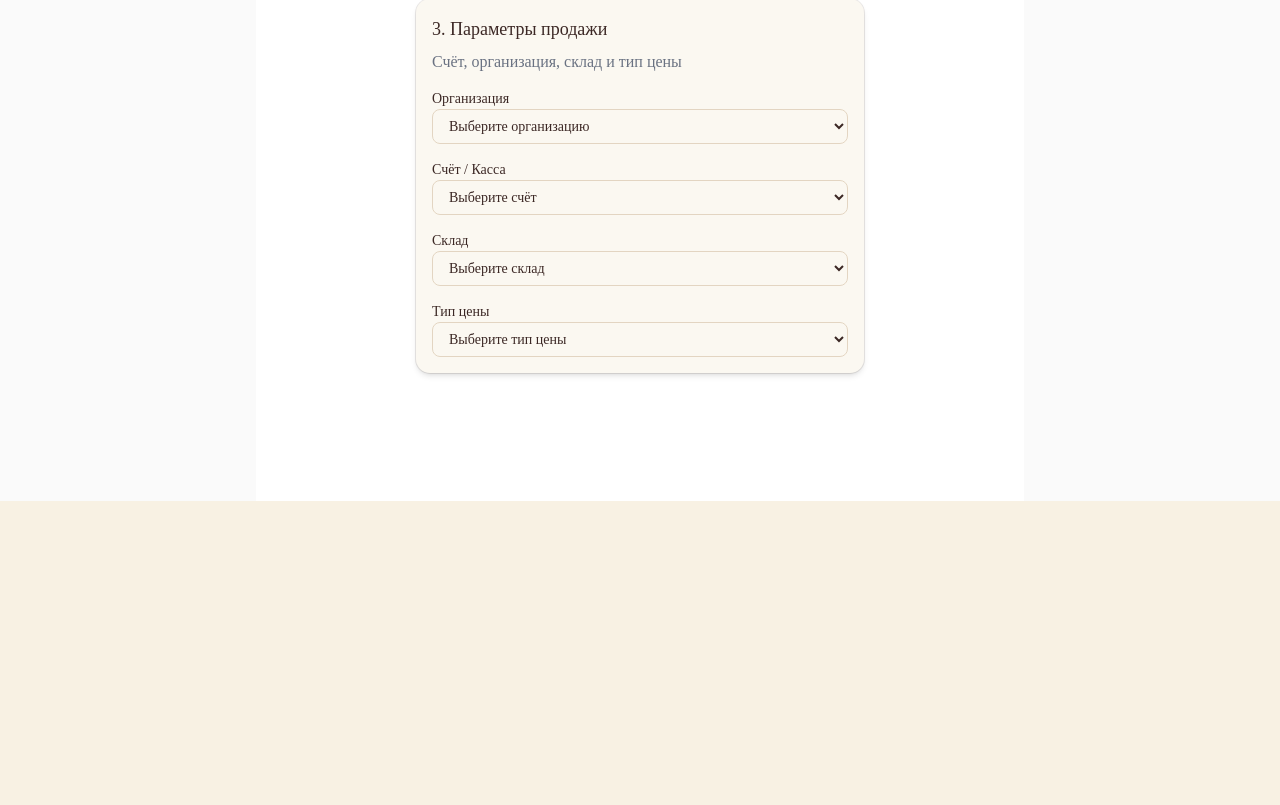
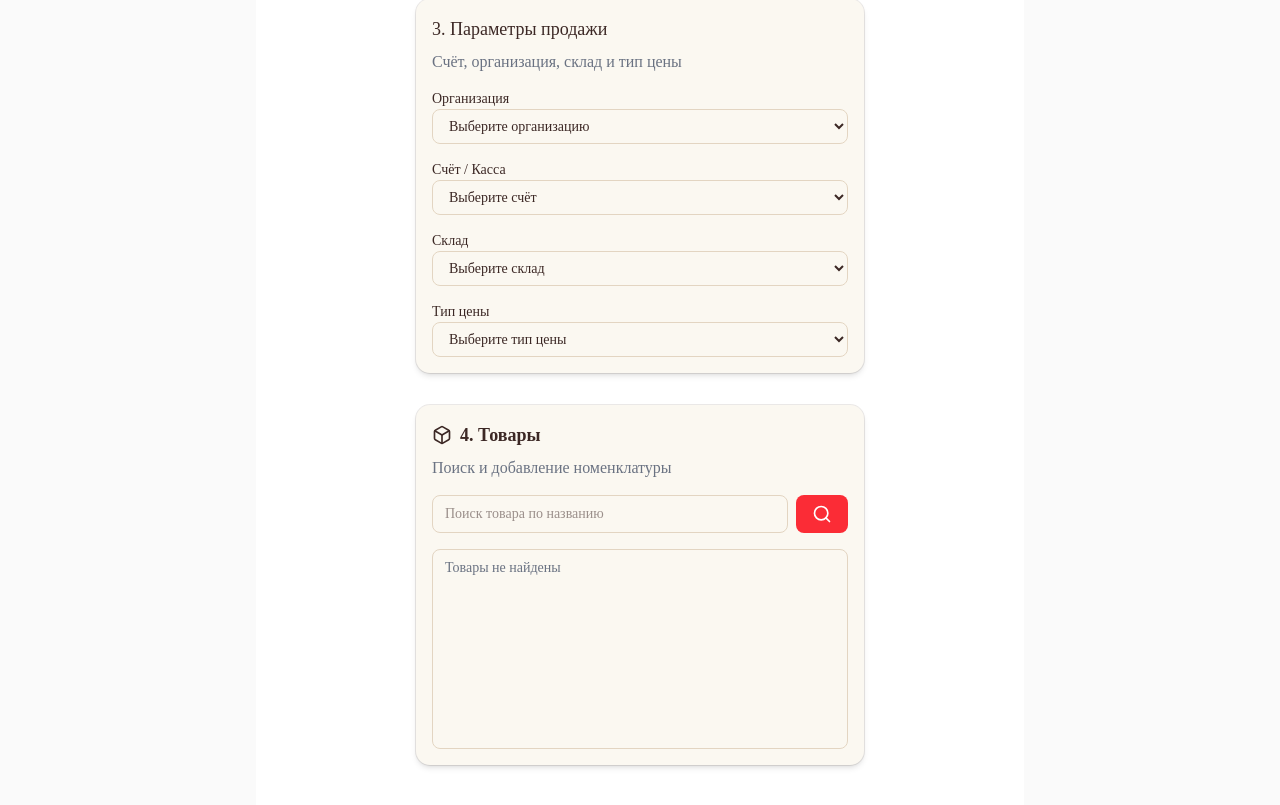
Before and after one commit to GalinaBagram1987/testJobTablecrm, a Next.js app in the folder my-next-app/: page / in a window 1280 px wide. Shown: the part 843-1648 px from the top of the page. Before the commit the page ends 1344 px from the top, so only its background shows below. Built offline with nearby package versions, Linux system fonts and the light colour scheme.

Commit message:
finally added seachProduct

```diff
--- a/my-next-app/app/page.js
+++ b/my-next-app/app/page.js
@@ -1,7 +1,8 @@
-import Image from "next/image";
 import Header from '@/components/Header'
 import SeachClient from "@/components/SeachClient";
 import SaleParameters from "@/components/SaleParameters";
+import ProductsSeach from "@/components/SeachProducts";
+
 
 export default function Home() {
   return (
@@ -11,6 +12,7 @@ export default function Home() {
           <Header />
           <SeachClient />
           <SaleParameters />
+          <ProductsSeach />
         </div>
       </main>
     </div>
--- a/my-next-app/components/SeachProducts.jsx
+++ b/my-next-app/components/SeachProducts.jsx
@@ -1,8 +1,11 @@
+'use client';
+
 import { useState } from 'react';
+import { Search } from 'lucide-react';
 import { useDispatch } from 'react-redux';
 import { addItem } from '@/store/orderSlice';
 import { searchNomenclature } from '@/lib/api/apiMethods';
-import { Plus, Box } from 'lucide-react'
+import { Box } from 'lucide-react'
 import {
   Card,
   CardContent,
@@ -14,9 +17,9 @@ const ProductsSeach = () => {
   const dispatch = useDispatch();
   const [ query, setQuery ] = useState('');
   const [ results, setResults ] = useState([]);
-  const [ isLoading, setLoading ] = useState(false); // флаг загрузки результатов поиска
+  const [ isLoading, setIsLoading ] = useState(false); // флаг загрузки результатов поиска
 
-  const handleSeach = async () => {
+  const handleSearch = async () => {
      if (!query.trim()) return;
     setIsLoading(true);
     try {
@@ -45,30 +48,42 @@ const ProductsSeach = () => {
     <CardHeader>
       <CardTitle className="space-y-2">
         <div className="flex items-center gap-2">
-            <Plus className="w-5 h-5" />
+          <Box className="w-5 h-5" />
           <h2 className="text-lg font-semibold">4. Товары</h2>
         </div>
-            <p className='text-gray-500 font-normal'>Поиск и добавление номенклатуры</p>
+        <p className="text-gray-500 font-normal">Поиск и добавление номенклатуры</p>
       </CardTitle>
     </CardHeader>
     <CardContent className="space-y-4">
-            <div>
+      <div className="flex gap-2">
         <input
           type="text"
           value={query}
           onChange={(e) => setQuery(e.target.value)}
+          onKeyDown={(e) => e.key === 'Enter' && handleSearch()}
           placeholder="Поиск товара по названию"
-                className="w-full px-3 py-2 border rounded-md"
+          className="flex-1 px-3 py-2 border rounded-md focus:ring-2 focus:ring-red-400/50"
         />
-            <button onClick={handleSearch} disabled={isLoading}>
-              {isLoading ? 'Поиск...' : 'Найти'}
+        <button
+          onClick={handleSearch}
+          disabled={isLoading}
+          className="px-4 py-2 bg-red-500 text-white rounded-md hover:bg-red-600 disabled:opacity-50 flex items-center justify-center"
+        >
+          {isLoading ? 'Поиск...' : <Search className="w-5 h-5" />}
         </button>
+      </div>
 
-          {results.length === 0 && !isLoading && <p>Товары не найдены</p>}
+      <div className="w-full px-3 py-2 border rounded-md min-h-[200px]">
+        {results.length === 0 && !isLoading && (
+          <p className="text-gray-500">Товары не найдены</p>
+        )}
         {results.map(item => (
           <div key={item.id} className="flex justify-between items-center border-b py-2">
-            <span>{item.name} – {item.price} ₽</span>
-            <button onClick={() => handleAdd(item)} className="bg-blue-500 text-white px-2 py-1 rounded">
+            <span>{item.name} – {item.price || 100} ₽</span>
+            <button
+              onClick={() => handleAdd(item)}
+              className="bg-red-500 text-white px-2 py-1 rounded hover:bg-red-600"
+            >
               Добавить
             </button>
           </div>
@@ -76,7 +91,7 @@ const ProductsSeach = () => {
       </div>
     </CardContent>
   </Card>
-  )
+);
 }
-
+// ищем Тестовый товар, Тест, тест, Тест0000
 export default ProductsSeach
```
Also changed, not shown: my-next-app/lib/api/apiMethods.js. Lines whose indentation alone changed are shown as unchanged.
